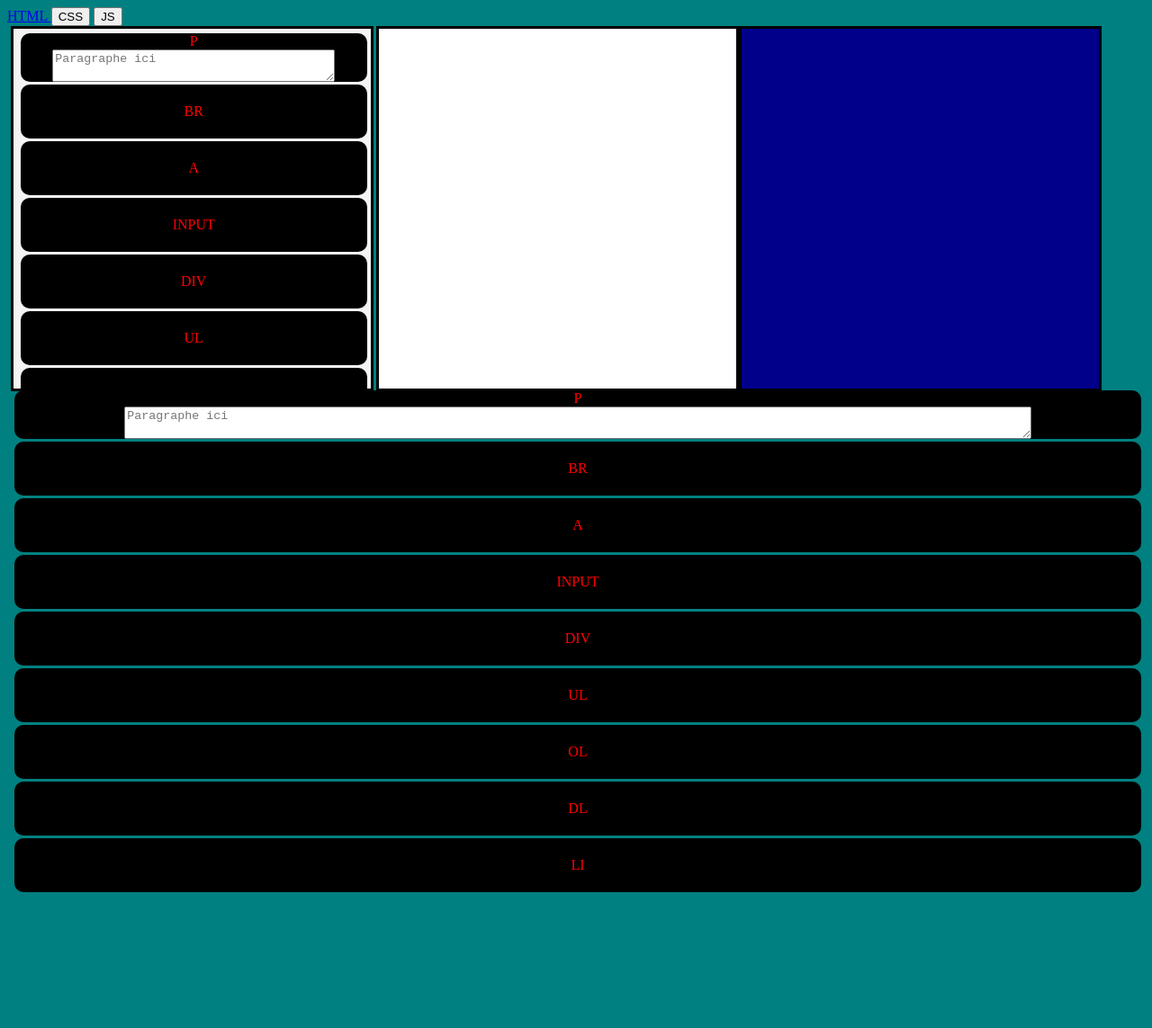
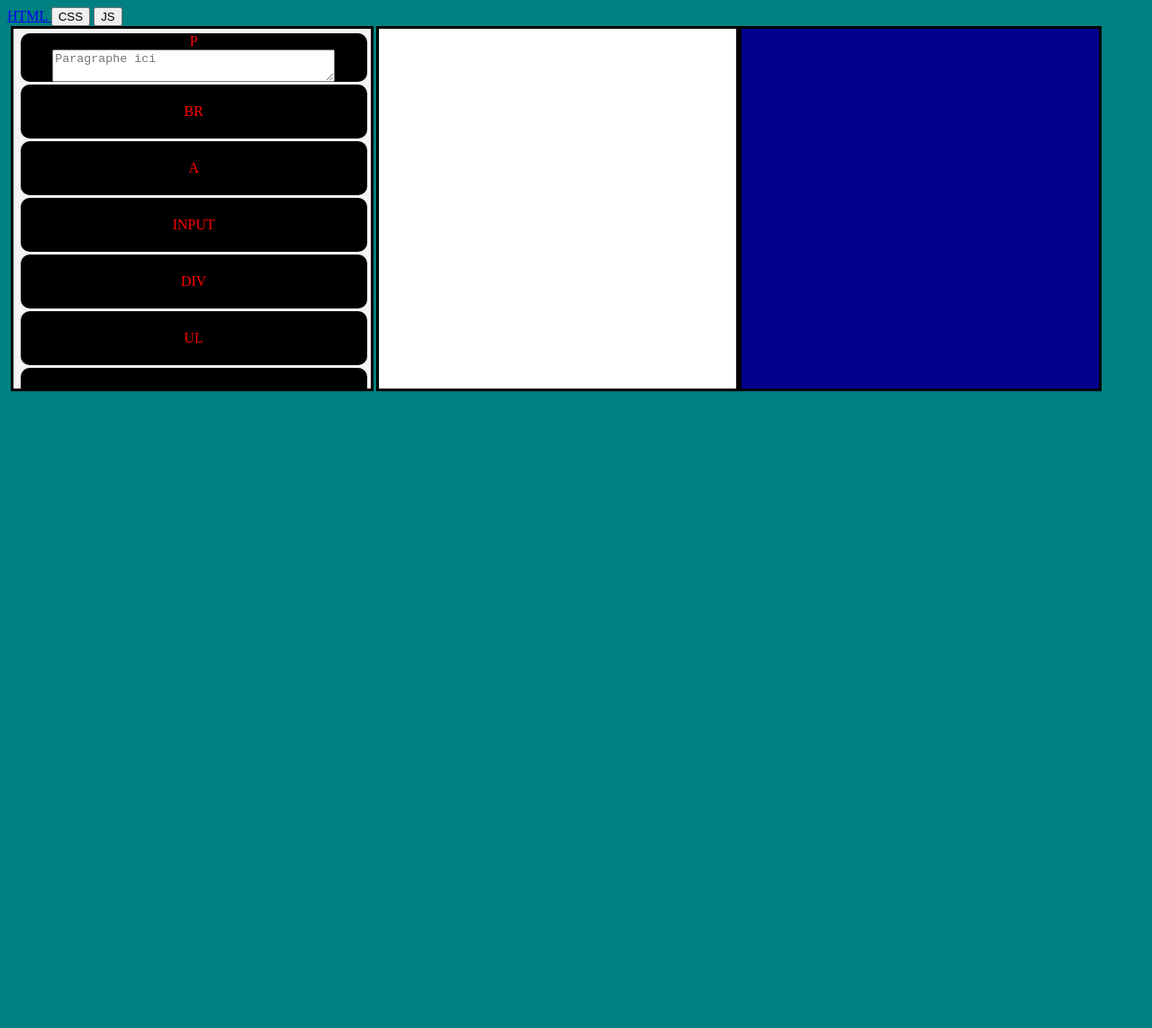
Before and after one commit to rixquli/myFirstWebPage, a plain HTML site: page Index/projetfinal.html in a window 1280 px wide. Shown: the whole page at 90% size. After the commit the page ends 816 px from the top, so only its background shows below. Drawn offline with nearby package versions, Linux system fonts and the light colour scheme.

Commit message:
Update projetfinal.html

```diff
--- a/Index/projetfinal.html
+++ b/Index/projetfinal.html
@@ -43,17 +43,6 @@ HTML
       <div id="traduction"></div>
     </div>
 
-        <div class="base P" draggable="true">P<br><textarea placeholder="Paragraphe ici"></textarea></div>
-        <div class="base BR" draggable="true">BR</div>
-        <div class="base A" draggable="true">A</div>
-        <div class="base INPUT" draggable="true">INPUT</div>
-        <div class="base DIV" draggable="true">DIV</div>
-        <div class="base UL" draggable="true">UL</div>
-        <div class="base OL" draggable="true">OL</div>
-        <div class="base DL" draggable="true">DL</div>
-        <div class="base LI" draggable="true">LI</div>
-
-
     <div id="inclusion">
       <iframe src="" frameborder="0"></iframe>
       <div id="html-box" class="code-wrap code-box box " role="region" aria-label="HTML">
```
